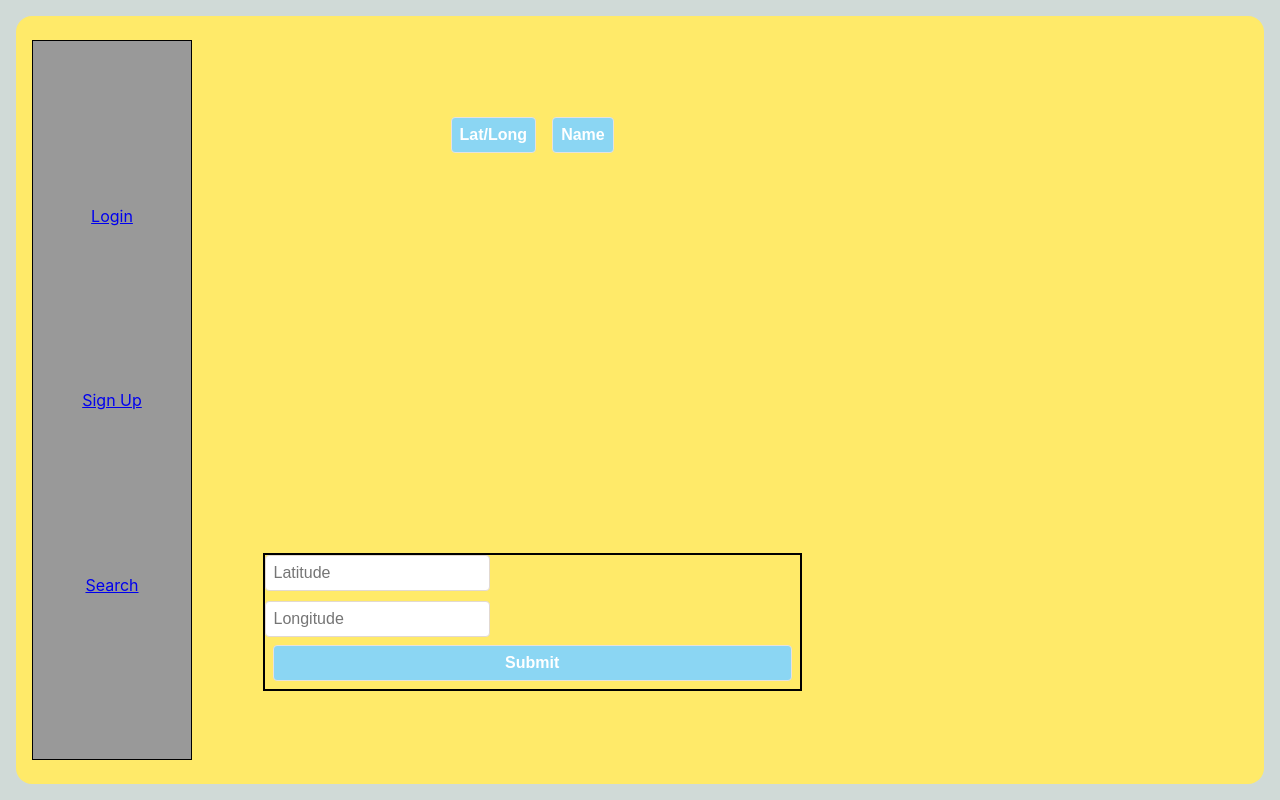
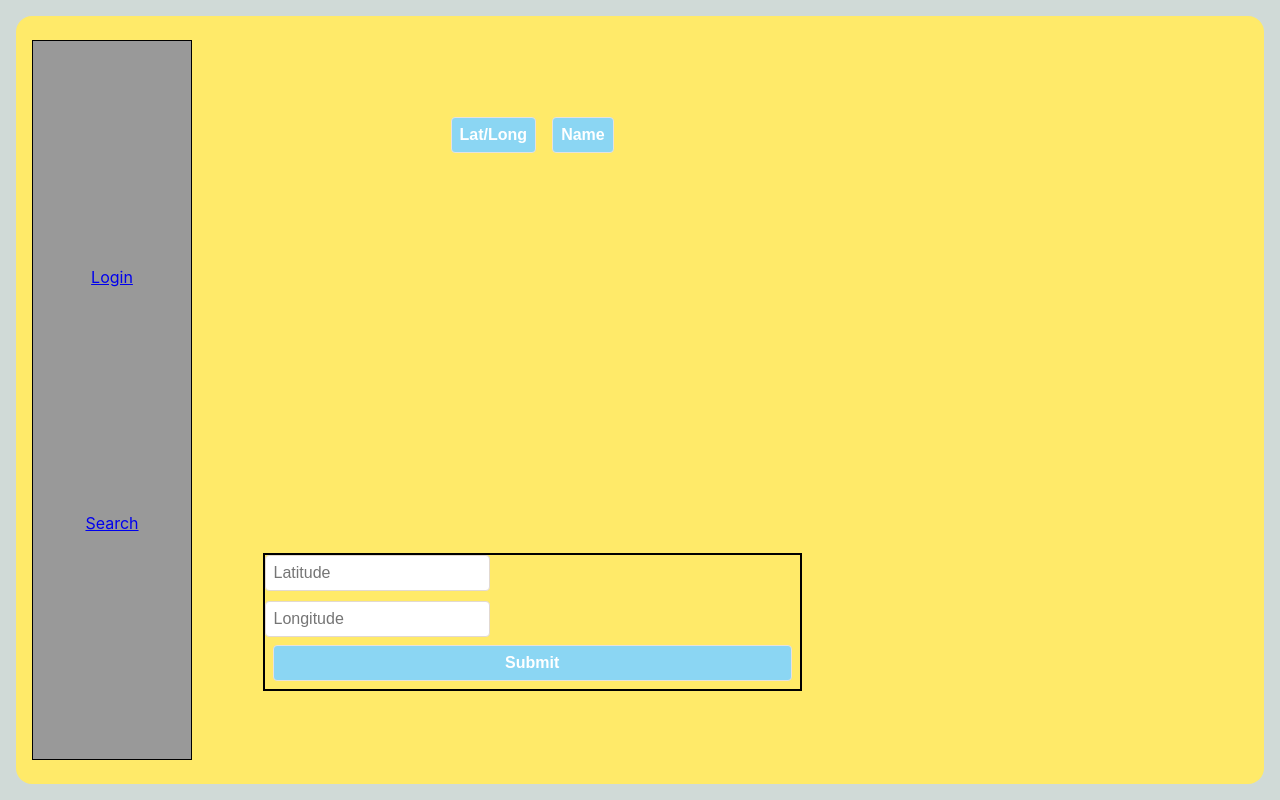
Before and after one commit to JustincHedrick/Conditions, a React (Create React App) app: page / in a window 1280 px wide. Built offline with nearby package versions, Linux system fonts and the light colour scheme.

Commit message:
got redirect to landing page after login

```diff
--- a/src/pages/App/App.jsx
+++ b/src/pages/App/App.jsx
@@ -6,26 +6,23 @@ import LandingPage from '../LandingPage/LandingPage'
 import NavBar from '../../components/NavBar/NavBar';
 import './App.css';
 
-function App() {
+export default function App() {
   const [user, setUser] = useState(getUser())
 
   return (
     <main className="App">
-      { user ?
-      <Routes>
-        <Route path='/' element={<LandingPage user={user} />}/>
-        <Route path='/login' element={<AuthPage setUser={setUser}/>}/>
-      </Routes>
-      :
+      { user ? (
+
+          <LandingPage user={user} />
+         )
+      : (
       <>
-      <Routes>
-        <Route path='/' element={<LandingPage user={user} />}/>
-        <Route path='/login' element={<AuthPage setUser={setUser}/>}/>
-      </Routes>
-      </>
+        <Routes>
+          <Route path='/' element={<LandingPage />}/>
+          <Route path='/login' element={<AuthPage setUser={setUser}/>}/>
+        </Routes>
+      </> )
       }
     </main>
   );
 }
-
-export default App;
--- a/src/pages/LandingPage/LandingPage.jsx
+++ b/src/pages/LandingPage/LandingPage.jsx
@@ -20,7 +20,6 @@ export default function LandingPage({user, setUser}) {
           :
           <>
             <Link to='/login'>Login</Link>
-            <Link to='/signup'>Sign Up</Link>
             <Link to='/search'>Search</Link>
           </>
         }
```
